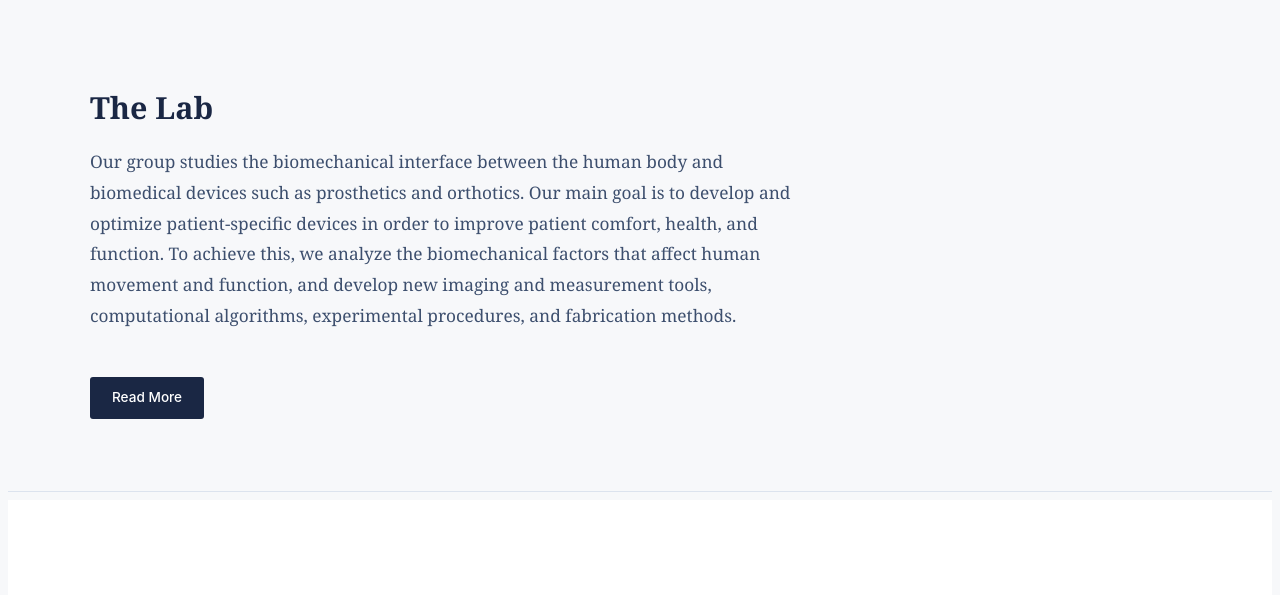
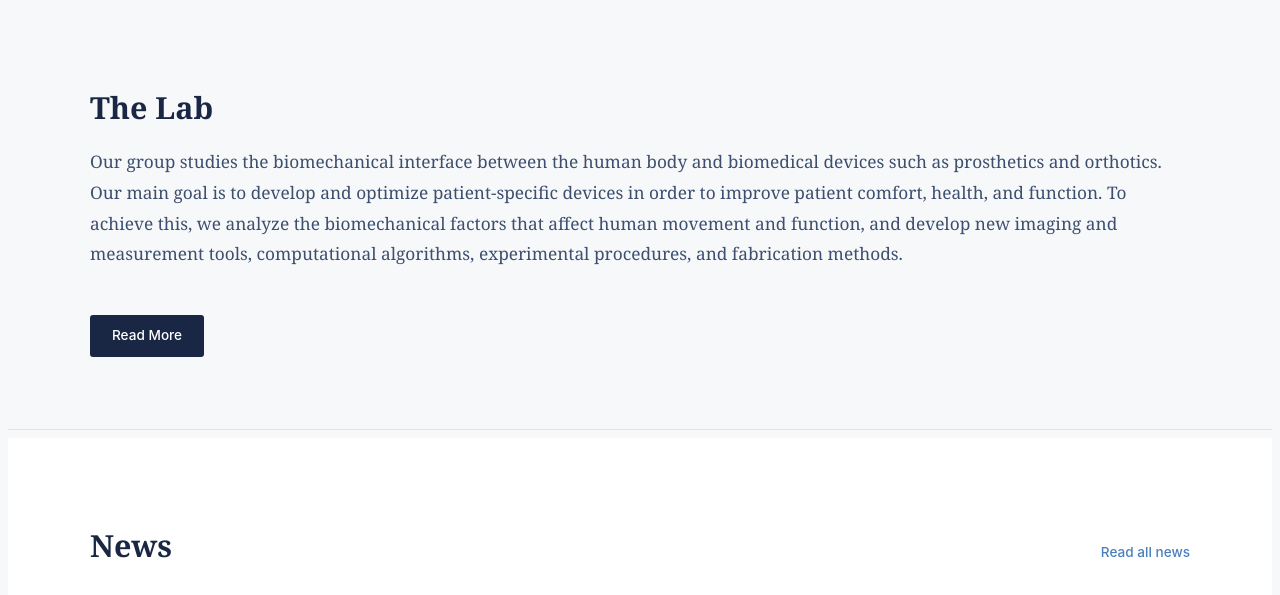
Before and after one commit to SolavLab/solavlab, a Jekyll site: the page built from index.md, in a window 1280 px wide and 1400 px high, scrolled down 503 px. Shown: the part 106-701 px from the top of the window. Built offline with Jekyll 4.4.1, drawn with Linux system fonts in a browser that asks for light colours.

Commit message:
Team profiles and layout tweaks
- Add verified LinkedIn / Google Scholar / ORCID links for 12 members
  (current and past); show profile icons on past-member cards too
- Title: Prof. Dana Solav; larger Current/Past Members headings
- Text spans the full content width on all pages
- Embed the AFO video on the novel orthosis research page

Co-Authored-By: Claude Opus 5.5 <noreply@anthropic.com>

```diff
--- a/_layouts/research.html
+++ b/_layouts/research.html
@@ -9,7 +9,7 @@ layout: default
 </div>
 
 <div class="section">
-  <div class="about-body" style="max-width: 72ch; margin-bottom: 56px;">
+  <div class="about-body" style="margin-bottom: 56px;">
     <p>Our group studies the biomechanical interface between the human body and biomedical devices such as prosthetics and orthotics. Our main goal is to develop and optimize patient-specific devices in order to improve patient comfort, health, and function. To achieve this, we analyze the biomechanical factors that affect human movement and function, and develop new imaging and measurement tools, computational algorithms, experimental procedures, and fabrication methods.</p>
   </div>
 
--- a/_layouts/team.html
+++ b/_layouts/team.html
@@ -9,7 +9,7 @@ layout: default
 </div>
 
 <div class="section">
-  <p class="section-label">Current Members</p>
+  <h2 class="section-title team-section-title">Current Members</h2>
 
   <div class="team-grid">
     {% for member in site.data.team.current %}
@@ -29,7 +29,7 @@ layout: default
 
   <hr class="divider" style="margin: 48px 0 40px;" />
 
-  <p class="section-label">Past members</p>
+  <h2 class="section-title team-section-title">Past Members</h2>
   <div class="team-grid">
     {% for member in site.data.team.past %}
     <div class="team-card">
--- a/assets/css/style.css
+++ b/assets/css/style.css
@@ -193,6 +193,7 @@ nav {
   margin-bottom: 20px;
   line-height: 1.25;
 }
+.team-section-title { margin-bottom: 32px; }
 .divider { border: none; border-top: 1px solid var(--border); }
 
 /* ── ABOUT (homepage) ── */
@@ -207,7 +208,7 @@ nav {
   font-size: 1.08rem;
   line-height: 1.78;
   color: var(--text-mid);
-  max-width: 60ch;
+  max-width: none;
 }
 .about-body p + p { margin-top: 1em; }
 .about-sidebar {
@@ -416,7 +417,7 @@ nav {
 
 /* ── POST (news) ── */
 .post-content {
-  max-width: 72ch;
+  max-width: var(--max-w);
   margin: 0 auto;
   font-family: var(--font-serif);
   font-size: 1.05rem;
@@ -680,7 +681,7 @@ footer p { font-size: 0.78rem; color: rgba(255,255,255,0.35); }
 .topic-hero h1 a:hover { text-decoration: underline; }
 .topic-authors { margin-top: 14px; font-size: 0.95rem; color: rgba(255,255,255,0.75); }
 .topic-body {
-  max-width: 78ch;
+  max-width: none;
   font-family: var(--font-serif);
   font-size: 1.05rem;
   line-height: 1.78;
@@ -741,7 +742,7 @@ footer p { font-size: 0.78rem; color: rgba(255,255,255,0.35); }
   max-width: none;
   text-wrap: balance;
 }
-.home-about { max-width: 72ch; }
+.home-about { max-width: none; }
 .home-about .about-body { max-width: none; }
 
 /* contact strip: 4 blocks (Location / Mail / Phone / social) */
```
Also changed, not shown: _data/team.yml (+19 -0 lines).
